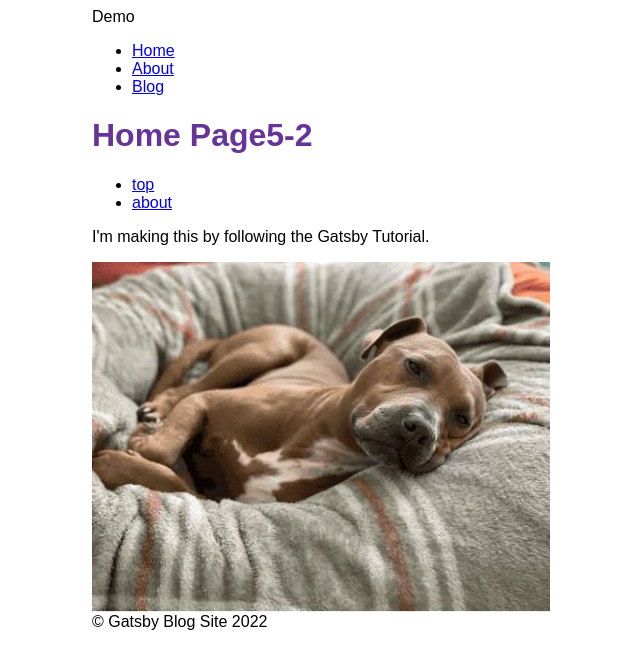
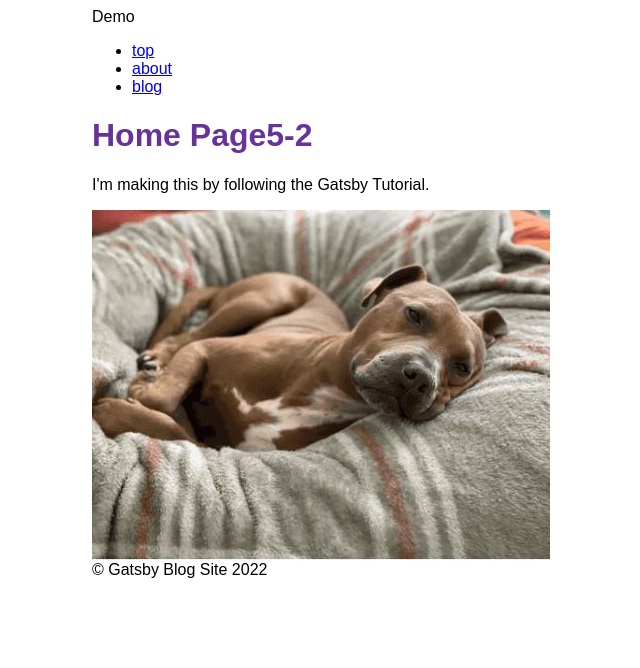
Before and after one commit to Noini0328/gatsby-demo, a Gatsby site: page / in a window 1280 px wide. Shown: the whole page, without its empty margins (298-938 px from the left). Built offline with nearby package versions, Linux system fonts and the light colour scheme; Gatsby itself is replaced by a stand-in of ours.

Commit message:
yarn test1

```diff
--- a/gatsby-config.js
+++ b/gatsby-config.js
@@ -38,6 +38,7 @@ module.exports = {
       "path": "./blog/"
     },
     __key: "blog"
-  },
+  }
+  ,"gatsby-plugin-mdx",
 ]
 };
--- a/package.json
+++ b/package.json
@@ -19,11 +19,13 @@
     "@chakra-ui/react": "^2.2.1",
     "@emotion/react": "^11.9.3",
     "@emotion/styled": "^11.9.3",
+    "bootstrap": "^5.1.3",
     "framer-motion": "^6.3.11",
     "gatsby": "^4.15.2",
     "gatsby-plugin-google-analytics": "^4.15.0",
     "gatsby-plugin-image": "^2.15.1",
     "gatsby-plugin-manifest": "^4.15.1",
+    "gatsby-plugin-mdx": "^3.16.1",
     "gatsby-plugin-react-helmet": "^5.15.0",
     "gatsby-plugin-sharp": "^4.15.1",
     "gatsby-plugin-sitemap": "^5.15.1",
@@ -31,6 +33,7 @@
     "gatsby-transformer-remark": "^5.15.1",
     "gatsby-transformer-sharp": "^4.15.1",
     "react": "^18.1.0",
+    "react-bootstrap": "^2.4.0",
     "react-dom": "^18.1.0",
     "react-helmet": "^6.1.0"
   }
--- a/src/components/header.js
+++ b/src/components/header.js
@@ -1,5 +1,7 @@
 import React from 'react'
 import { Link } from 'gatsby'
+
+
 
 const Header = () => {
     return (
@@ -8,6 +10,7 @@ const Header = () => {
                 <ul>
                     <li><Link to="/">top</Link></li>
                     <li><Link to="/about">about</Link></li>
+                    <li><Link to="/blog">blog</Link></li>
                 </ul>
             </nav>
         </header>
--- a/src/components/layout.js
+++ b/src/components/layout.js
@@ -1,14 +1,21 @@
 import * as React from 'react'
 import { Helmet } from 'react-helmet';
-import { Link, useStaticQuery, graphql } from 'gatsby'
+//import { Link, useStaticQuery, graphql } from 'gatsby'
+import { useStaticQuery, graphql } from 'gatsby'
 import {
   container,
   heading,
-  navLinks,
-  navLinkItem,
-  navLinkText,
+//  navLinks,
+//  navLinkItem,
+//  navLinkText,
   siteTitle
 } from './layout.module.css'
+
+
+
+import Header from "../components/header.js"
+import Footer from "../components/footer.js"
+
 
 const Layout = ({ pageTitle, children }) => {
   const data = useStaticQuery(graphql`
@@ -32,30 +39,13 @@ const Layout = ({ pageTitle, children }) => {
         <title>{pageTitle} | {SiteMetadataTitle}</title>
       </Helmet>
       <header className={siteTitle}>{SiteMetadataTitle}</header>
+      <Header/>
       <title>{WebTitle}</title>
-      <nav>
-        <ul className={navLinks}>
-          <li className={navLinkItem}>
-            <Link to="/" className={navLinkText}>
-              Home
-            </Link>
-          </li>
-          <li className={navLinkItem}>
-            <Link to="/about" className={navLinkText}>
-              About
-            </Link>
-          </li>
-          <li className={navLinkItem}>
-            <Link to="/blog" className={navLinkText}>
-              Blog
-            </Link>
-          </li>
-        </ul>
-      </nav>
       <main>
         <h1 className={heading}>{pageTitle}</h1>
         {children}
       </main>
+      <Footer/>
     </div>
   )
 }
--- a/src/pages/index.js
+++ b/src/pages/index.js
@@ -4,24 +4,24 @@ import { Helmet } from 'react-helmet';
 import { StaticImage } from 'gatsby-plugin-image'
 
 // parts
-import Header from "../components/header.js"
-import Footer from "../components/footer.js"
+//import Header from "../components/header.js"
+//import Footer from "../components/footer.js"
 
 const IndexPage = () => {
   return (
 
     <Layout pageTitle="Home Page5-2">
+
       <Helmet>
         <meta name="description" content="このページはIndexページです。" />
         <meta name="robots" content="all" />
       </Helmet>
-      <Header/>
+
       <p>I'm making this by following the Gatsby Tutorial.</p>
       <StaticImage
         alt="Clifford, a reddish-brown pitbull, dozing in a bean bag chair test"
         src="../images/clifford2.jpg"
       />
-      <Footer/>
     </Layout>
   )
 }
```
Also changed, not shown: 2 other files.
